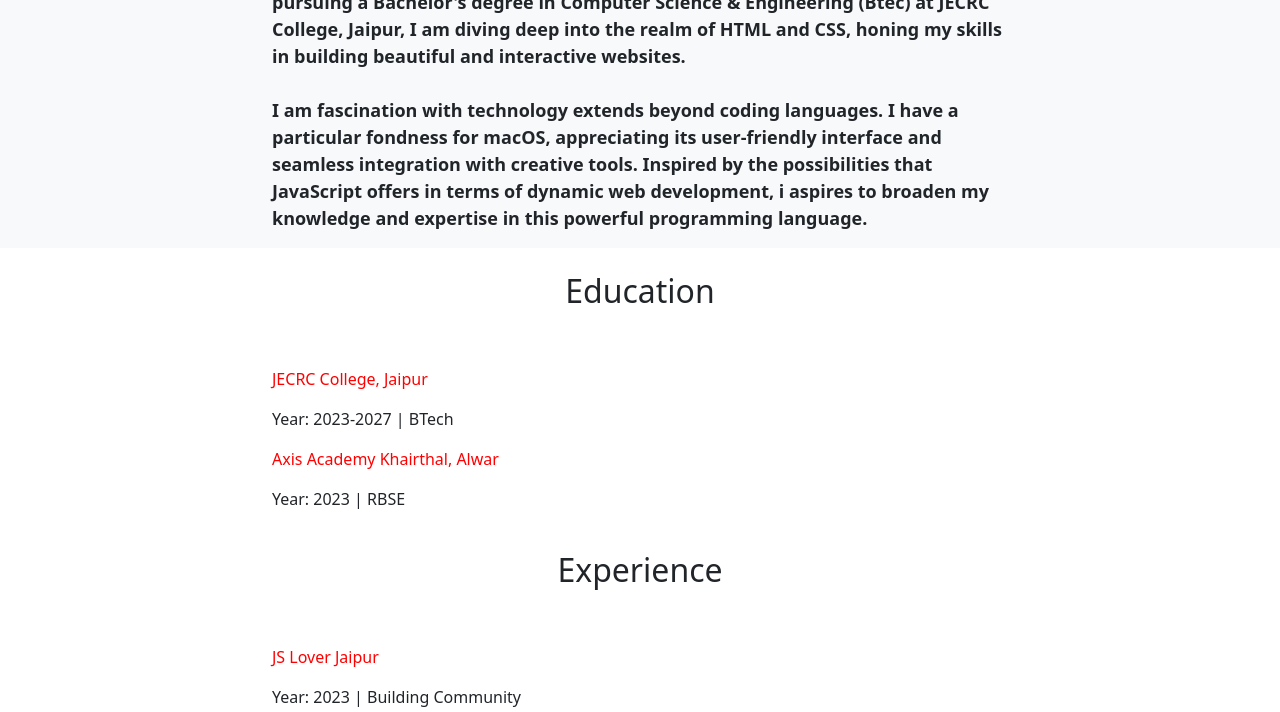
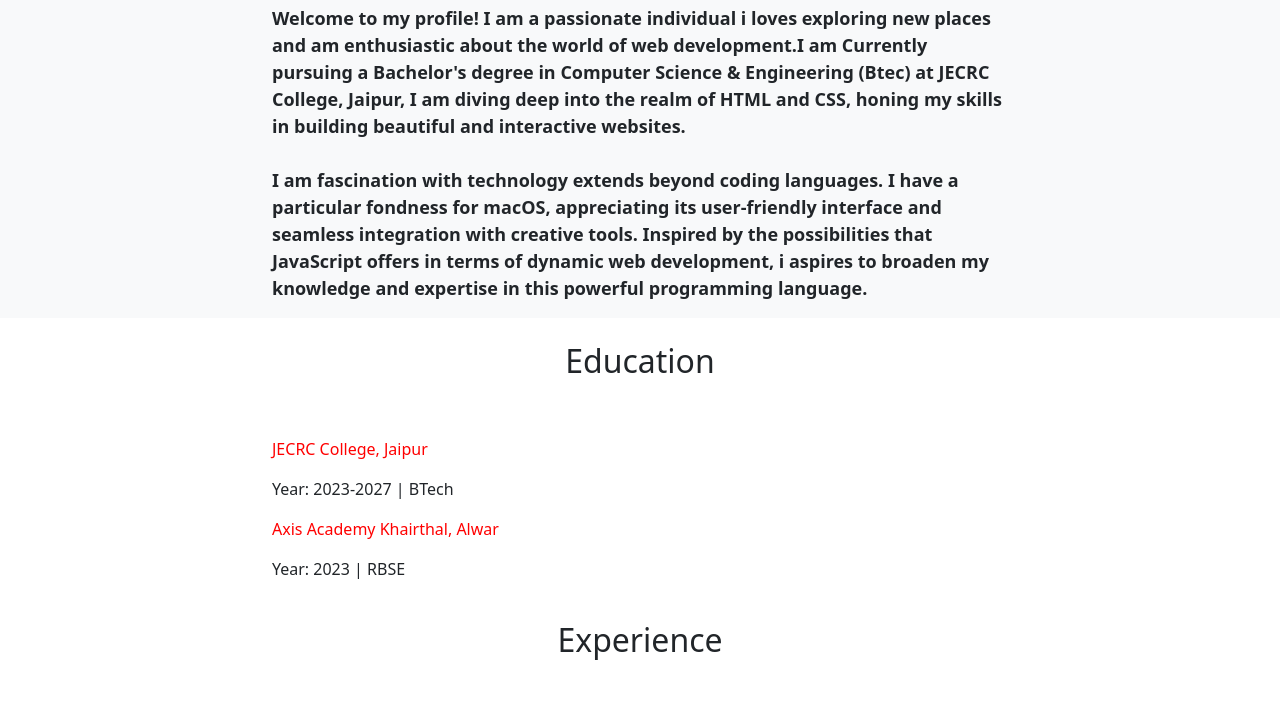
Before and after one commit to nakul1710/website, a plain HTML site: page index.html in a window 1280 px wide. Shown: the part 491-1203 px from the top of the page. Drawn offline with nearby package versions, Linux system fonts and the light colour scheme.

Commit message:
fix header

```diff
--- a/index.html
+++ b/index.html
@@ -10,6 +10,11 @@
   <script src="https://cdn.jsdelivr.net/npm/popper.js@1.16.1/dist/umd/popper.min.js"></script>
   <script src="https://cdn.jsdelivr.net/npm/bootstrap@4.6.2/dist/js/bootstrap.bundle.min.js"></script>
   <link href="https://cdn.jsdelivr.net/npm/bootstrap@5.3.0/dist/css/bootstrap.min.css" rel="stylesheet">
+  <style>
+    body {
+      margin-top: 100px;
+    }
+  </style>
   <script>
     window.dataLayer = window.dataLayer || [];
     function gtag() {dataLayer.push(arguments);}
```
